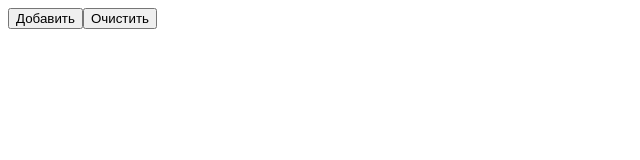
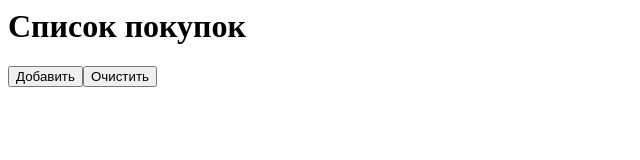
Before and after one commit to B-i-k-t/sales, a plain HTML site: page index.html in a window 1280 px wide. Shown: the whole page, without its empty margins (0-640 px from the left). Drawn offline with Linux system fonts and the light colour scheme.

Commit message:
add title, add style

```diff
--- a/index.html
+++ b/index.html
@@ -4,6 +4,7 @@
   <link rel="stylesheet" href="style.css">
 </head>
 <body>
+  <h1> Список покупок <h1>
   <button class="btn__add" onclick="add()"> Добавить
   <button class="btn__clear" onclick="clearAll()"> Очистить
 </body>
```
